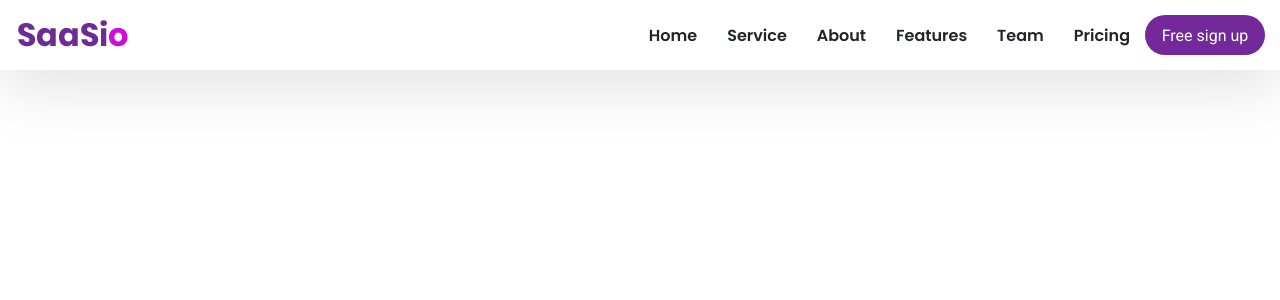
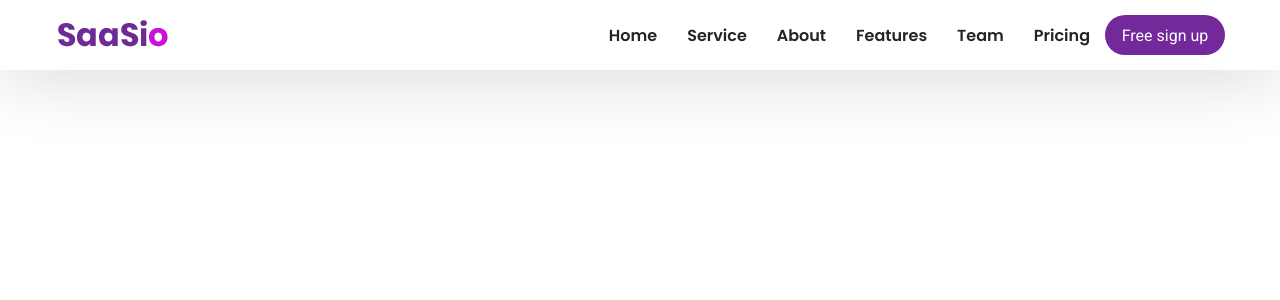
Before and after one commit to Sh4ke96/Sassio, a React (Create React App) app: page / in a window 1280 px wide. Shown: the top 300 px of the page. Built offline with nearby package versions, Linux system fonts and the light colour scheme.

Commit message:
add fully RWD to header component

```diff
--- a/src/App.js
+++ b/src/App.js
@@ -1,7 +1,7 @@
-import Header from "./components/Header/header";
+import SHeader from "./components/Header/header";
 
 function App() {
-  return <Header />;
+  return <SHeader />;
 }
 
 export default App;
--- a/src/components/Header/header.js
+++ b/src/components/Header/header.js
@@ -1,14 +1,16 @@
 import React from "react";
-import { Container } from "./header.styled";
+import { Header, Container } from "./header.styled";
 import Nav from "../Nav/nav";
 
-function Header() {
+function SHeader() {
   return (
-    <Container>
-      <img src="images/logo.png" alt="sassio-word-logo" />
-      <Nav />
-    </Container>
+    <Header>
+      <Container>
+        <img src="images/logo.png" alt="sassio-word-logo" />
+        <Nav />
+      </Container>
+    </Header>
   );
 }
 
-export default Header;
+export default SHeader;
--- a/src/components/Header/header.styled.js
+++ b/src/components/Header/header.styled.js
@@ -1,9 +1,17 @@
 import styled from "styled-components";
+
+export const Header = styled.header`
+  width: 100%;
+  box-shadow: 0px 11px 68px 0px rgba(0, 0, 0, 0.14);
+`;
 
 export const Container = styled.div`
   display: flex;
   justify-content: space-between;
   align-items: center;
+  max-width: 1200px;
   padding: 15px;
-  box-shadow: 0px 11px 68px 0px rgba(0, 0, 0, 0.14);
+  @media screen and (min-width: 1000px) {
+    margin: 0 auto;
+  }
 `;
```
